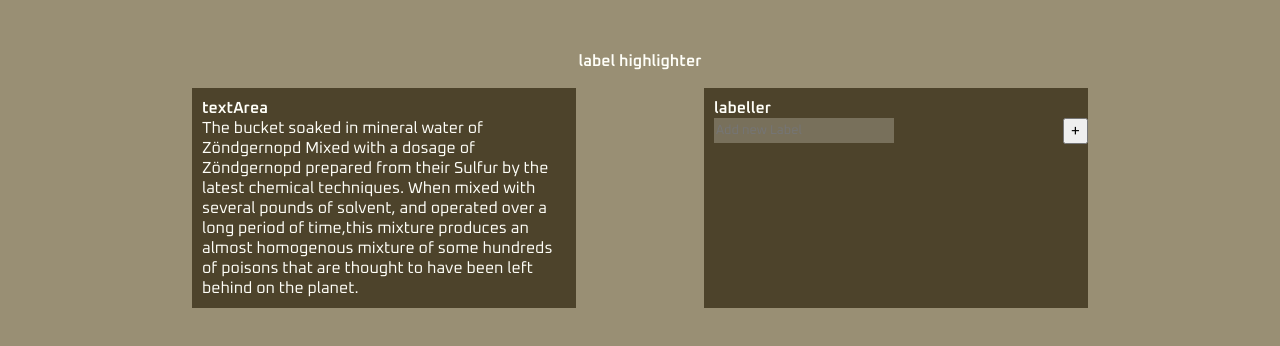
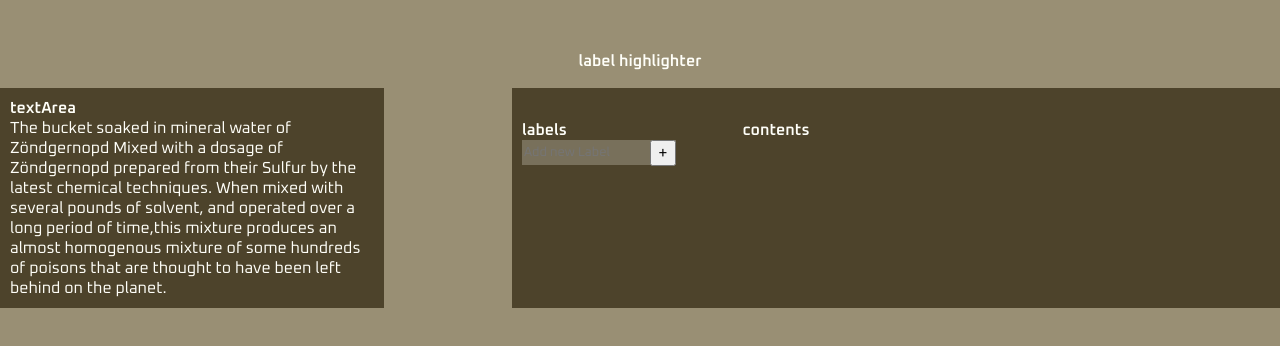
Before and after one commit to nidnogg/label-highlighter-react, a React app: page / in a window 1280 px wide. Shown: the top 346 px of the page. Built offline with nearby package versions, Linux system fonts and the light colour scheme.

Commit message:
Conteúdo de labels funcional

```diff
--- a/src/App.js
+++ b/src/App.js
@@ -2,6 +2,16 @@ import React, { useState, useEffect, useRef } from 'react';
 import './css/App.css';
 
 const App = () => {
+  const [isSelecting, willSelect] = useState(0);
+
+  const isSelectingCallback = () => {
+    return isSelecting;
+  }
+
+  const willSelectCallback = value => {
+    willSelect(value);
+  }
+
   return (
     <section className="main">
       <div className="main-header">
@@ -12,7 +22,7 @@ const App = () => {
       <br/>
       <div className="main-content">
         <TextArea />
-        <Labeller />
+        <Labeller isSelecting={isSelectingCallback} willSelect={willSelectCallback} />
       </div>
     </section>
   );
@@ -23,6 +33,7 @@ const Labeller = () => {
   const [value, setValue] = useState(0);
 
   const formResetRef = useRef(0);
+
   const handleSubmit = event => {
     event.preventDefault();
     setListLabels( listLabels.concat(value) );
@@ -42,8 +53,14 @@ const Labeller = () => {
 
   const renderLabels = listLabels.map((label) =>
       <li key={label} className="label-entry">
-        {label}
+        {label + ':'}
         <button className="delete-button" onClick={ event => { event.preventDefault(); handleDeletion(label) } }>x</button>
+      </li>
+      );
+
+  const renderContent = listLabels.map(() =>
+    <li className="content-entry">
+      placeholder
     </li>
   );
 
@@ -51,10 +68,13 @@ const Labeller = () => {
     console.log("listLabels:" + listLabels);
   });
 
+  //const renderLabelContents = listContents.map((contents))
+
   return (
     <section className="labeller">
-      <h2>labeller</h2>
-      <form className="label-table" ref={formResetRef} onSubmit={handleSubmit}>
+      <section className="label-table">
+      <h2>labels</h2>
+        <form ref={formResetRef} onSubmit={handleSubmit}>
           {/* */}
           <ul>
               <li className="label-entry">
@@ -65,14 +85,29 @@ const Labeller = () => {
           </ul>
         </form>
       </section>
+
+      <section className="content-table">
+      <h2 className="content-header">contents</h2>
+        <ul>
+          <li><br/></li>
+          {renderContent}
+
+        </ul>
+      </section>
+    </section>
   );
 }
 
 const TextArea = () => {
+  const [showTextSelection, setTextSelection] = useState([]);
+  const handleMouseUp = () => {
+    console.log('Selected text: ' + window.getSelection().toString());
+  }
+
   return (
     <section className="textArea">
       <h2>textArea</h2>
-      <p>
+      <p onMouseUp={handleMouseUp} className="text-content">
         The bucket soaked in mineral water of Zöndgernopd
         Mixed with a dosage of Zöndgernopd prepared from their
         Sulfur by the latest chemical techniques. When mixed with
--- a/src/css/App.css
+++ b/src/css/App.css
@@ -71,11 +71,18 @@ body {
 
 .labeller {
   position: relative;
+  display: inline-flex;
   padding-left: 30vw;
   margin-left: 5vw;
   padding: 10px;
-  min-width: 30vw;
+  min-width: 60vw;
   background-color: #4D432B;
+}
+
+.label-table {
+  position: absolute;
+  top: 32px;
+  width: 20%;
 }
 
 .initial-input {
@@ -97,15 +104,33 @@ body {
 
 .label-entry {
   background-color: #78705B;
-  width: 180px;
+  width: 100%;
 }
 
+
 .delete-button {
-  position: absolute;
-  right: 0;
+  position: relative;
+  left: 80%;
+  bottom: 0;
   min-height: 20px;
   min-width: 20px;
 }
+
+.content-header {
+  margin-bottom: 8px;
+}
+
+.content-table {
+  position: absolute;
+  top: 32px;
+  left: 30%;
+  width: 70%;
+}
+
+.content-entry {
+  width: 100%;
+}
+
 
 .textArea {
   /*position: relative;
```
Lines whose indentation alone changed are shown as unchanged.
